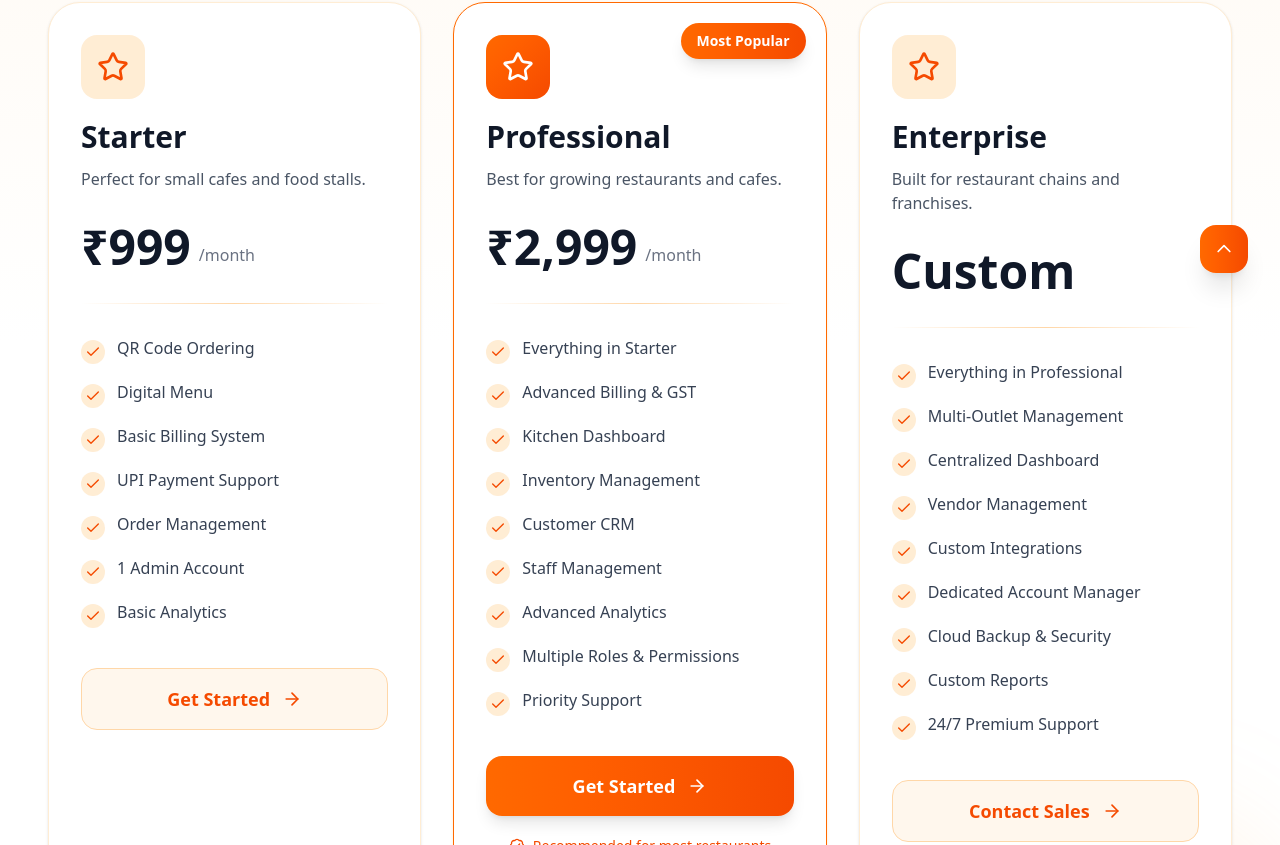
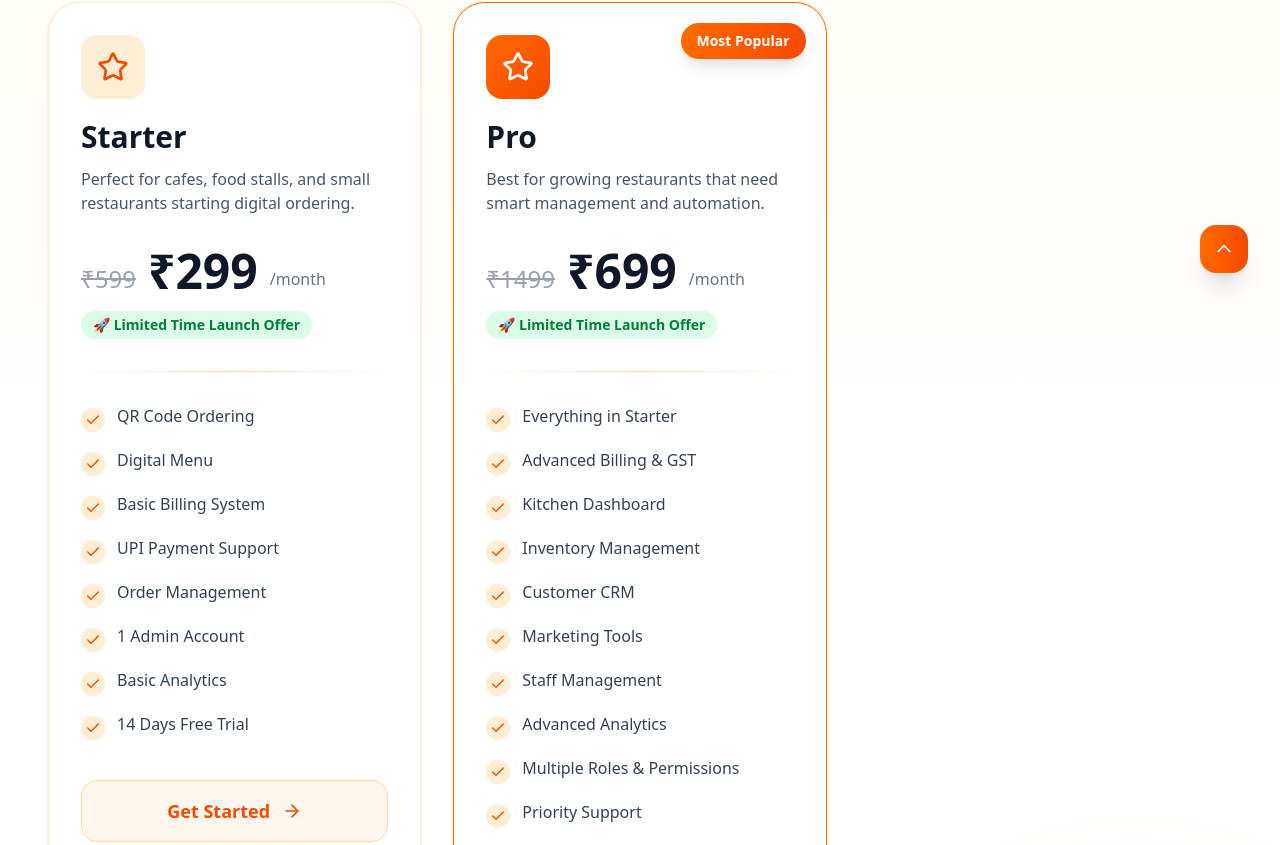
Before and after one commit to Jaysahu207/restaurant-os-marketing, a Next.js app: page /pricing in a window 1280 px wide. Shown: the part 495-1340 px from the top of the page. Built offline with nearby package versions, Linux system fonts and the light colour scheme.

Commit message:
Update privacy-policy content

```diff
--- a/app/pricing/page.tsx
+++ b/app/pricing/page.tsx
@@ -1,14 +1,17 @@
 "use client";
-
+import PricingSection from "../../components/home/PricingSection";
 import React from "react";
 import { Check, Star, Sparkles, ArrowRight, BadgeCheck } from "lucide-react";
 import Link from "next/link";
 const plans = [
   {
     name: "Starter",
-    price: "₹999",
-    description: "Perfect for small cafes and food stalls.",
+    price: "₹299",
+    oldPrice: "₹599",
+    description:
+      "Perfect for cafes, food stalls, and small restaurants starting digital ordering.",
     popular: false,
+
     features: [
       "QR Code Ordering",
       "Digital Menu",
@@ -17,173 +20,38 @@ const plans = [
       "Order Management",
       "1 Admin Account",
       "Basic Analytics",
+      "14 Days Free Trial",
+      "Free QR Setup",
     ],
   },
+
   {
-    name: "Professional",
-    price: "₹2,999",
-    description: "Best for growing restaurants and cafes.",
+    name: "Pro",
+    price: "₹699",
+    oldPrice: "₹1499",
+    description:
+      "Best for growing restaurants that need smart management and automation.",
     popular: true,
+
     features: [
       "Everything in Starter",
       "Advanced Billing & GST",
       "Kitchen Dashboard",
       "Inventory Management",
       "Customer CRM",
+      "Marketing Tools",
       "Staff Management",
       "Advanced Analytics",
       "Multiple Roles & Permissions",
       "Priority Support",
     ],
   },
-  {
-    name: "Enterprise",
-    price: "Custom",
-    description: "Built for restaurant chains and franchises.",
-    popular: false,
-    features: [
-      "Everything in Professional",
-      "Multi-Outlet Management",
-      "Centralized Dashboard",
-      "Vendor Management",
-      "Custom Integrations",
-      "Dedicated Account Manager",
-      "Cloud Backup & Security",
-      "Custom Reports",
-      "24/7 Premium Support",
-    ],
-  },
 ];
 
-const PricingSection = () => {
+const pricing = () => {
   return (
-    <section
-      id="pricing"
-      className="relative overflow-hidden bg-gradient-to-b from-orange-50 via-white to-white py-24"
-    >
-      {/* Background Effects */}
-      <div className="absolute top-0 left-0 h-72 w-72 rounded-full bg-orange-200/30 blur-3xl"></div>
-      <div className="absolute bottom-0 right-0 h-72 w-72 rounded-full bg-orange-300/20 blur-3xl"></div>
-
-      <div className="container mx-auto px-6 lg:px-12">
-        {/* Header */}
-        <div className="mx-auto mb-20 max-w-3xl text-center">
-          <div className="mb-4 inline-flex items-center gap-2 rounded-full border border-orange-200 bg-orange-100 px-4 py-2 text-sm font-semibold text-orange-700">
-            <Sparkles className="h-4 w-4" />
-            Flexible Pricing Plans
-          </div>
-
-          <h2 className="text-4xl font-extrabold leading-tight text-gray-900 md:text-5xl">
-            Simple Pricing For Every Restaurant
-          </h2>
-
-          <p className="mt-6 text-lg leading-relaxed text-gray-600">
-            Choose the perfect plan for your restaurant business. Scale your
-            operations with powerful tools designed for modern restaurants.
-          </p>
-        </div>
-
-        {/* Pricing Cards */}
-        <div className="grid gap-8 lg:grid-cols-3">
-          {plans.map((plan, index) => (
-            <div
-              key={index}
-              className={`relative overflow-hidden rounded-[32px] border bg-white p-8 shadow-sm transition-all duration-300 hover:-translate-y-2 hover:shadow-2xl ${
-                plan.popular
-                  ? "border-orange-500 shadow-orange-100"
-                  : "border-orange-100"
-              }`}
-            >
-              {/* Popular Badge */}
-              {plan.popular && (
-                <div className="absolute right-5 top-5 rounded-full bg-gradient-to-r from-orange-500 to-orange-600 px-4 py-2 text-sm font-semibold text-white shadow-lg">
-                  Most Popular
-                </div>
-              )}
-
-              {/* Plan Header */}
-              <div>
-                <div
-                  className={`mb-5 flex h-16 w-16 items-center justify-center rounded-2xl ${
-                    plan.popular
-                      ? "bg-gradient-to-br from-orange-500 to-orange-600 text-white"
-                      : "bg-orange-100 text-orange-600"
-                  }`}
-                >
-                  <Star className="h-8 w-8" />
-                </div>
-
-                <h3 className="text-3xl font-bold text-gray-900">
-                  {plan.name}
-                </h3>
-
-                <p className="mt-3 text-gray-600">{plan.description}</p>
-
-                <div className="mt-8 flex items-end gap-2">
-                  <span className="text-5xl font-extrabold text-gray-900">
-                    {plan.price}
-                  </span>
-
-                  {plan.price !== "Custom" && (
-                    <span className="mb-1 text-gray-500">/month</span>
-                  )}
-                </div>
-              </div>
-
-              {/* Divider */}
-              <div className="my-8 h-px bg-gradient-to-r from-transparent via-orange-200 to-transparent"></div>
-
-              {/* Features */}
-              <div className="space-y-4">
-                {plan.features.map((feature, featureIndex) => (
-                  <div key={featureIndex} className="flex items-start gap-3">
-                    <div className="mt-1 flex h-6 w-6 items-center justify-center rounded-full bg-orange-100 text-orange-600">
-                      <Check className="h-4 w-4" />
-                    </div>
-
-                    <span className="text-gray-700">{feature}</span>
-                  </div>
-                ))}
-              </div>
-
-              {/* CTA */}
-              <button
-                className={`group mt-10 flex w-full items-center justify-center gap-3 rounded-2xl px-6 py-4 text-lg font-semibold transition-all duration-300 ${
-                  plan.popular
-                    ? "bg-gradient-to-r from-orange-500 to-orange-600 text-white shadow-lg hover:scale-[1.02] hover:shadow-orange-300"
-                    : "border border-orange-200 bg-orange-50 text-orange-600 hover:bg-orange-100"
-                }`}
-              >
-                {plan.price === "Custom" ? "Contact Sales" : "Get Started"}
-
-                <ArrowRight className="h-5 w-5 transition-transform duration-300 group-hover:translate-x-1" />
-              </button>
-
-              {/* Bottom Label */}
-              {plan.popular && (
-                <div className="mt-5 flex items-center justify-center gap-2 text-sm font-medium text-orange-600">
-                  <BadgeCheck className="h-4 w-4" />
-                  Recommended for most restaurants
-                </div>
-              )}
-            </div>
-          ))}
-        </div>
-
-        {/* Bottom Text */}
-        <div className="mt-16 text-center">
-          <p className="text-gray-600">
-            Need custom solutions for your restaurant chain or franchise?
-          </p>
-          <Link href="/contact">
-            <button className="mt-4 text-lg font-semibold text-orange-600 transition hover:text-orange-700">
-              Talk To Our Team →
-            </button>
-          </Link>
-        </div>
-      </div>
-    </section>
+    <PricingSection />
   );
 };
 
-export default PricingSection;
+export default pricing;
--- a/components/home/PricingSection.tsx
+++ b/components/home/PricingSection.tsx
@@ -6,9 +6,12 @@ import { Check, Star, Sparkles, ArrowRight, BadgeCheck } from "lucide-react";
 const plans = [
   {
     name: "Starter",
-    price: "₹999",
-    description: "Perfect for small cafes and food stalls.",
+    price: "₹299",
+    oldPrice: "₹599",
+    description:
+      "Perfect for cafes, food stalls, and small restaurants starting digital ordering.",
     popular: false,
+
     features: [
       "QR Code Ordering",
       "Digital Menu",
@@ -17,44 +20,33 @@ const plans = [
       "Order Management",
       "1 Admin Account",
       "Basic Analytics",
+      "14 Days Free Trial",
+
     ],
   },
+
   {
-    name: "Professional",
-    price: "₹2,999",
-    description: "Best for growing restaurants and cafes.",
+    name: "Pro",
+    price: "₹699",
+    oldPrice: "₹1499",
+    description:
+      "Best for growing restaurants that need smart management and automation.",
     popular: true,
+
     features: [
       "Everything in Starter",
       "Advanced Billing & GST",
       "Kitchen Dashboard",
       "Inventory Management",
       "Customer CRM",
+      "Marketing Tools",
       "Staff Management",
       "Advanced Analytics",
       "Multiple Roles & Permissions",
       "Priority Support",
     ],
   },
-  {
-    name: "Enterprise",
-    price: "Custom",
-    description: "Built for restaurant chains and franchises.",
-    popular: false,
-    features: [
-      "Everything in Professional",
-      "Multi-Outlet Management",
-      "Centralized Dashboard",
-      "Vendor Management",
-      "Custom Integrations",
-      "Dedicated Account Manager",
-      "Cloud Backup & Security",
-      "Custom Reports",
-      "24/7 Premium Support",
-    ],
-  },
 ];
-
 const PricingSection = () => {
   return (
     <section
@@ -88,8 +80,7 @@ const PricingSection = () => {
           {plans.map((plan, index) => (
             <div
               key={index}
-              className={`relative overflow-hidden rounded-[32px] border bg-white p-8 shadow-sm transition-all duration-300 hover:-translate-y-2 hover:shadow-2xl ${
-                plan.popular
+              className={`relative overflow-hidden rounded-[32px] border bg-white p-8 shadow-sm transition-all duration-300 hover:-translate-y-2 hover:shadow-2xl ${plan.popular
                 ? "border-orange-500 shadow-orange-100"
                 : "border-orange-100"
                 }`}
@@ -104,8 +95,7 @@ const PricingSection = () => {
               {/* Plan Header */}
               <div>
                 <div
-                  className={`mb-5 flex h-16 w-16 items-center justify-center rounded-2xl ${
-                    plan.popular
+                  className={`mb-5 flex h-16 w-16 items-center justify-center rounded-2xl ${plan.popular
                     ? "bg-gradient-to-br from-orange-500 to-orange-600 text-white"
                     : "bg-orange-100 text-orange-600"
                     }`}
@@ -119,17 +109,23 @@ const PricingSection = () => {
 
                 <p className="mt-3 text-gray-600">{plan.description}</p>
 
-                <div className="mt-8 flex items-end gap-2">
+                <div className="mt-8 flex items-end gap-3">
+                  {plan.oldPrice && (
+                    <span className="text-2xl font-medium text-gray-400 line-through">
+                      {plan.oldPrice}
+                    </span>
+                  )}
+
                   <span className="text-5xl font-extrabold text-gray-900">
                     {plan.price}
                   </span>
 
-                  {plan.price !== "Custom" && (
                   <span className="mb-1 text-gray-500">/month</span>
-                  )}
                 </div>
               </div>
-
+              <div className="mt-4 inline-flex items-center rounded-full bg-green-100 px-3 py-1 text-sm font-semibold text-green-700">
+                🚀 Limited Time Launch Offer
+              </div>
               {/* Divider */}
               <div className="my-8 h-px bg-gradient-to-r from-transparent via-orange-200 to-transparent"></div>
 
@@ -148,8 +144,7 @@ const PricingSection = () => {
 
               {/* CTA */}
               <button
-                className={`group mt-10 flex w-full items-center justify-center gap-3 rounded-2xl px-6 py-4 text-lg font-semibold transition-all duration-300 ${
-                  plan.popular
+                className={`group mt-10 flex w-full items-center justify-center gap-3 rounded-2xl px-6 py-4 text-lg font-semibold transition-all duration-300 ${plan.popular
                   ? "bg-gradient-to-r from-orange-500 to-orange-600 text-white shadow-lg hover:scale-[1.02] hover:shadow-orange-300"
                   : "border border-orange-200 bg-orange-50 text-orange-600 hover:bg-orange-100"
                   }`}
```
Also changed, not shown: app/privacy-policy/page.tsx (+19 -13 lines). Lines whose indentation alone changed are shown as unchanged.
